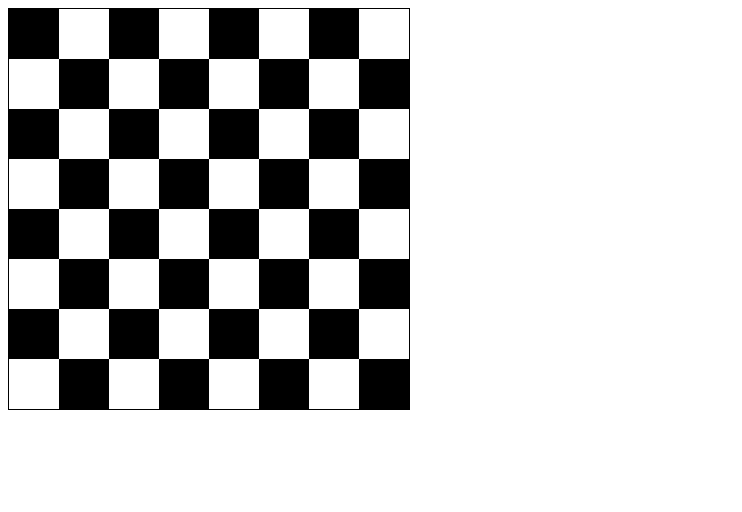
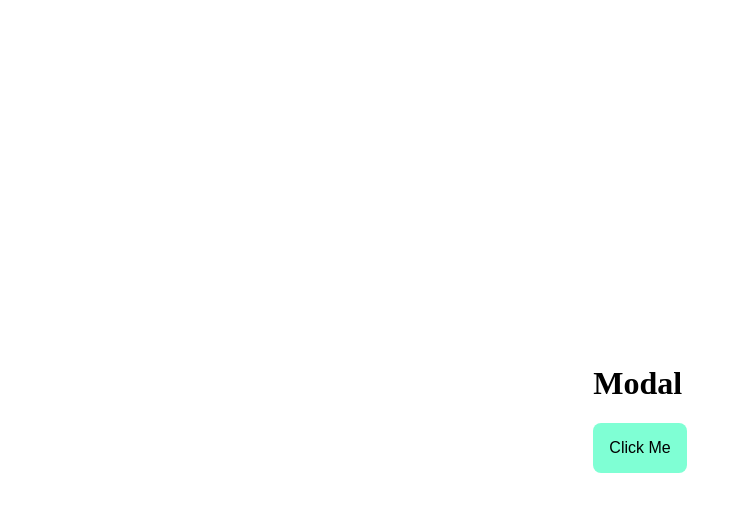
Before and after one commit to Ramki145433/React-Interview-practice, a React (Vite) app: page / in a window 1280 px wide. Shown: the top 512 px of the page, without its empty margins (0-742 px from the left). Built offline with nearby package versions, Linux system fonts and the light colour scheme.

Commit message:
Modal feature

```diff
--- a/src/App.jsx
+++ b/src/App.jsx
@@ -2,10 +2,12 @@ import "./Components/Question/Question"
 import Question from "./Components/Question/Question"
 import ChessSecondApproach from "./Components/Chess/ChessSecondApproach"
 import Chess from "./Components/Chess/Chess"
+import TodoList from "./Components/TodoList/TodoList"
+import Modal from "./Components/Modal/Modal"
 export default function App() {
   return (
     <div>
-      <ChessSecondApproach />
+      <Modal />
     </div>
   )
 }
--- /dev/null
+++ b/src/Components/Modal/Modal.css
@@ -0,0 +1,65 @@
+.modal-container {
+    display: flex;
+    flex-direction: column;
+    justify-content: center;
+    align-items: center;
+    height: 100vh;
+}
+
+/* Modal Button */
+.modal-button {
+    padding: 1rem;
+    border-radius: 0.5rem;
+    cursor: pointer;
+    border: none;
+    background-color: aquamarine;
+    font-size: 1rem;
+    transition: background 0.3s;
+}
+
+.modal-button:hover {
+    background-color: rgb(127, 224, 177);
+}
+
+/* Modal Overlay */
+.modal-overlay {
+    position: absolute;
+    top: 0;
+    left: 0;
+    width: 100%;
+    height: 100%;
+    background: rgba(0, 0, 0, 0.5);
+    z-index: 999;
+}
+
+/* Modal Content */
+.modal-content {
+    position: absolute;
+    top: 50%;
+    left: 50%;
+    transform: translate(-50%, -50%);
+    background: white;
+    padding: 2rem;
+    border-radius: 0.5rem;
+    box-shadow: 0px 4px 10px rgba(0, 0, 0, 0.3);
+    z-index: 1000;
+    max-width: 500px;
+    text-align: center;
+}
+
+/* Close Button */
+.close-button {
+    margin-top: 1rem;
+    padding: 0.7rem 1.5rem;
+    background: crimson;
+    color: white;
+    border: none;
+    cursor: pointer;
+    font-size: 1rem;
+    border-radius: 0.5rem;
+    transition: background 0.3s;
+}
+
+.close-button:hover {
+    background: darkred;
+}
--- /dev/null
+++ b/src/Components/Modal/Modal.jsx
@@ -0,0 +1,32 @@
+import React, { useState } from 'react';
+import "./Modal.css";
+
+const Modal = () => {
+    const [isOpen, setIsOpen] = useState(false);
+
+    return (
+        <div className='modal-container'>
+            {!isOpen && (
+                <div>
+                    <h1>Modal</h1>
+                    <button className='modal-button' onClick={() => setIsOpen(true)}>Click Me</button>
+                </div>
+            )}
+
+            {isOpen && (
+                <>
+                    <div className='modal-overlay' onClick={() => setIsOpen(false)}></div>
+                    <div className='modal-content'>
+                        <p>
+                            Redux Toolkit is our official recommended approach for writing Redux logic. It wraps
+                            around the Redux core and contains packages and functions essential for building a Redux app.
+                        </p>
+                        <button className='close-button' onClick={() => setIsOpen(false)}>Close</button>
+                    </div>
+                </>
+            )}
+        </div>
+    );
+}
+
+export default Modal;
--- /dev/null
+++ b/src/Components/TodoList/TodoList.jsx
@@ -0,0 +1,5 @@
+export default function TodoList() {
+    return <div>
+        <h1>Todo List</h1>
+    </div>
+}
```
